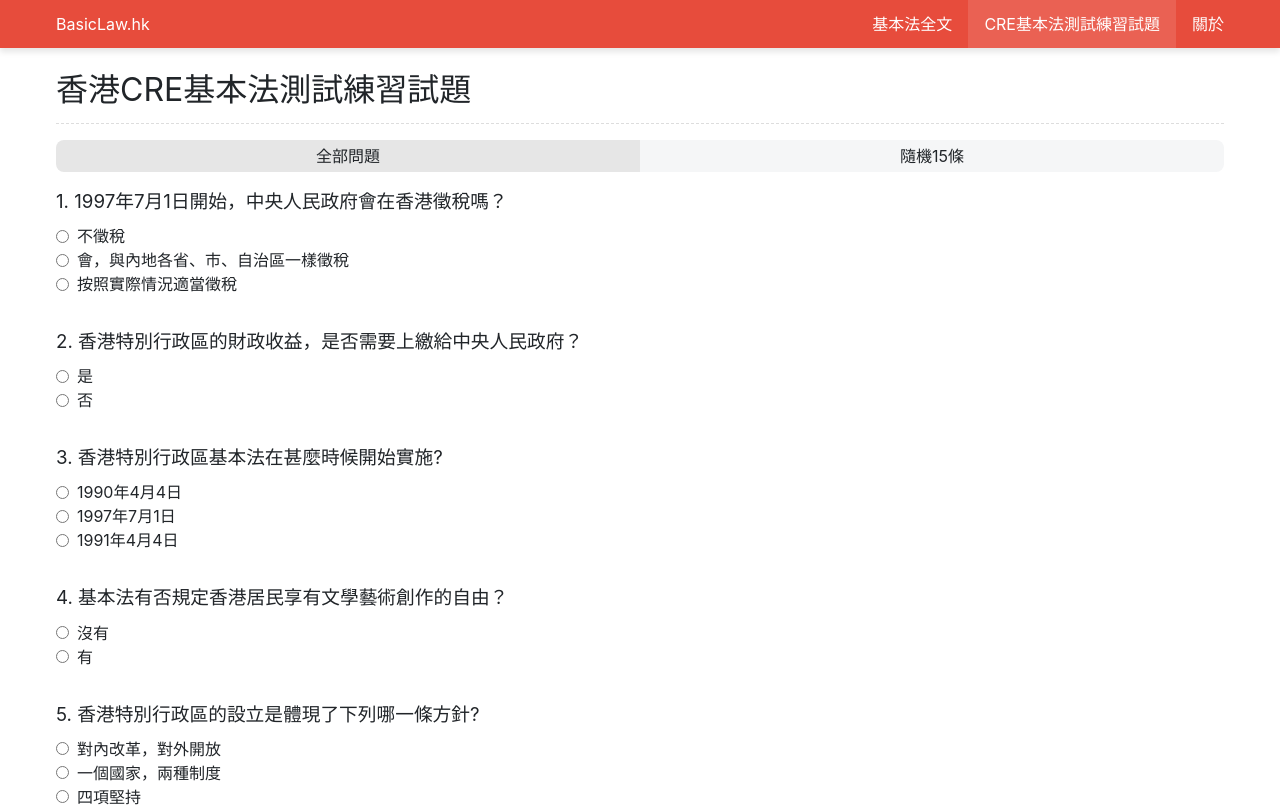
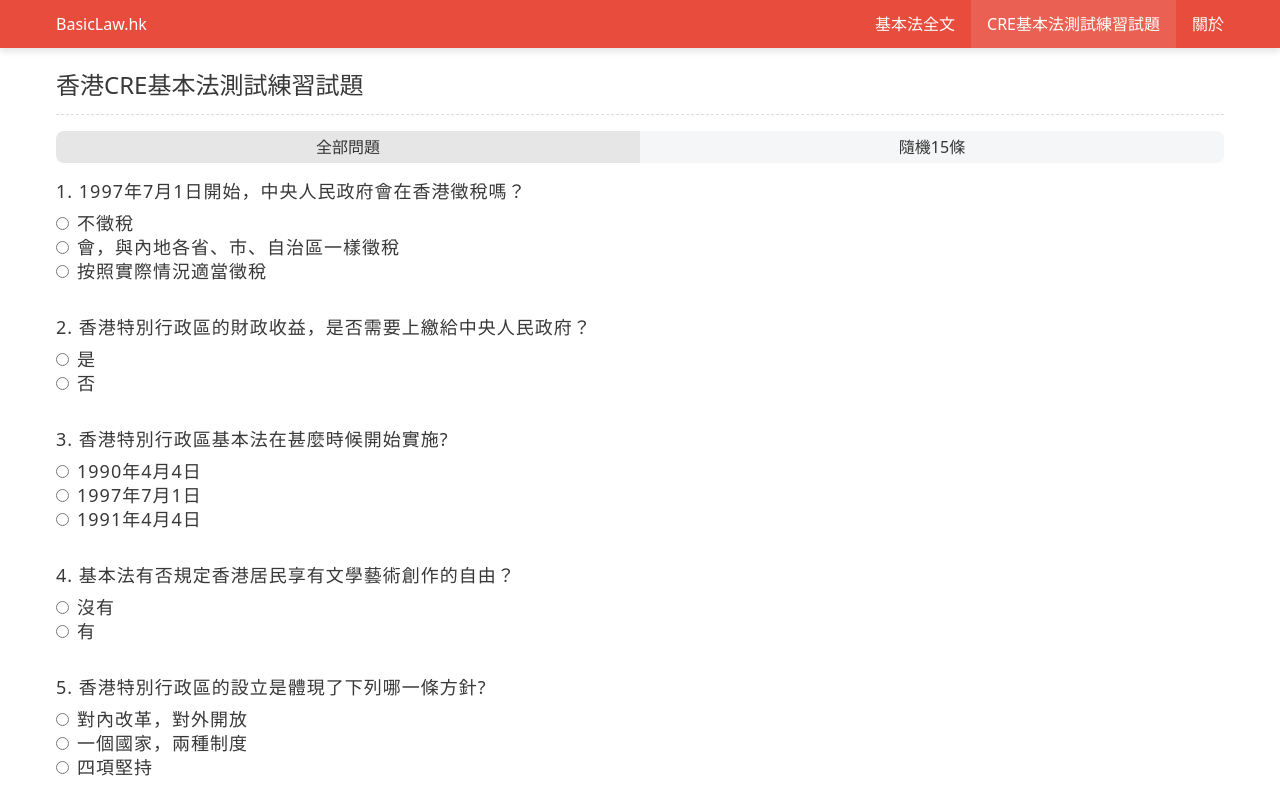
Before and after one commit to colloquet/basic-law, a React (Create React App) app: page /practice in a window 1280 px wide. Shown: the top 807 px of the page. Built offline with nearby package versions, Linux system fonts and the light colour scheme.

Commit message:
fix text

```diff
--- a/src/App.js
+++ b/src/App.js
@@ -7,10 +7,11 @@ import Route from 'react-router-dom/Route'
 import ScrollToTop from './components/ScrollToTop'
 import Navbar from './components/Navbar/Navbar'
 import BottomBar from './components/BottomBar'
+import Footer from './components/Footer'
+
 import Home from './pages/Home'
 import About from './pages/About'
 import Practice from './pages/Practice'
-import Footer from './components/Footer'
 
 const Container = styled.div`
   margin: 0 auto;
--- a/src/components/PageTitle.js
+++ b/src/components/PageTitle.js
@@ -1,6 +1,6 @@
 import styled from 'styled-components'
 
-const PageTitle = styled.h1`
+const PageTitle = styled.h2`
   position: relative;
   margin: 0;
   line-height: 1.1;
--- a/src/components/QuestionList.js
+++ b/src/components/QuestionList.js
@@ -6,12 +6,20 @@ import take from 'lodash/take'
 import AnswerList from './AnswerList'
 
 const Question = styled.div`
+  text-align: justify;
+  line-height: 24px;
+  letter-spacing: 1px;
+  font-size: 18px;
+  word-break: break-word;
+  word-wrap: break-word;
+  overflow-wrap: break-word;
+
   & + & {
     margin-top: 2rem;
   }
 `
 
-const QuestionLabel = styled.h3`
+const QuestionLabel = styled.p`
   margin: 0 0 0.5rem;
 `
 
--- a/src/components/withResponsive.js
+++ b/src/components/withResponsive.js
@@ -3,7 +3,7 @@ import React from 'react'
 import { ResponsiveConsumer } from '../ResponsiveContext'
 
 function withResponsive(Component) {
-  return function ThemedComponent(props) {
+  return function WrappedComponent(props) {
     return (
       <ResponsiveConsumer>
         {context => (
--- a/src/index.css
+++ b/src/index.css
@@ -1,7 +1,7 @@
 html {
-  font-family: -apple-system, BlinkMacSystemFont, "Segoe UI", Roboto, "Helvetica Neue", Arial, sans-serif, "Apple Color Emoji", "Segoe UI Emoji", "Segoe UI Symbol";
+  font-family: system-ui, sans-serif;
   box-sizing: border-box;
-  color: #212529;
+  color: rgba(0, 0, 0, 0.78);
   line-height: 1.5;
 }
 
@@ -12,7 +12,11 @@ html {
 }
 
 h1, h2, h3, h4, h5, h6 {
+  text-align: justify;
   font-weight: normal;
+  word-break: break-word;
+  word-wrap: break-word;
+  overflow-wrap: break-word;
 }
 
 hr {
--- a/src/pages/About.js
+++ b/src/pages/About.js
@@ -1,11 +1,22 @@
 import React from 'react'
 import Helmet from 'react-helmet'
+import styled from 'styled-components'
 
 import PageTitle from '../components/PageTitle'
 
+const Container = styled.div`
+  text-align: justify;
+  line-height: 24px;
+  letter-spacing: 1px;
+  font-size: 18px;
+  word-break: break-word;
+  word-wrap: break-word;
+  overflow-wrap: break-word;
+`
+
 function About() {
   return (
-    <div>
+    <Container>
       <Helmet title="關於香港CRE基本法測試" titleTemplate="%s | 香港CRE基本法測試" />
       <PageTitle>關於香港CRE基本法測試</PageTitle>
       <hr />
@@ -19,7 +30,7 @@ function About() {
       <p>
         如有任何意見請 <a href="mailTo:colloquet@icloud.com">email</a> 我。
       </p>
-    </div>
+    </Container>
   )
 }
 
--- a/src/pages/Home.js
+++ b/src/pages/Home.js
@@ -22,10 +22,19 @@ const List = styled.ul`
   padding-left: 1rem;
 `
 
-const ChapterTitle = styled.h2``
+const ChapterTitle = styled.h3`
+  font-weight: bold;
+`
 
 const ArticleContainer = GridItem.extend`
   flex: 3;
+  text-align: justify;
+  line-height: 24px;
+  letter-spacing: 1px;
+  font-size: 18px;
+  word-break: break-word;
+  word-wrap: break-word;
+  overflow-wrap: break-word;
 `
 
 const SidebarContainer = GridItem.extend`
@@ -36,6 +45,13 @@ const SidebarContainer = GridItem.extend`
   will-change: opacity;
   pointer-events: ${props => (props.visible ? 'auto' : 'none')};
   z-index: 1;
+  text-align: justify;
+  line-height: 24px;
+  letter-spacing: 1px;
+  font-size: 18px;
+  word-break: break-word;
+  word-wrap: break-word;
+  overflow-wrap: break-word;
 
   @media (max-width: 767px) {
     position: fixed;
```
